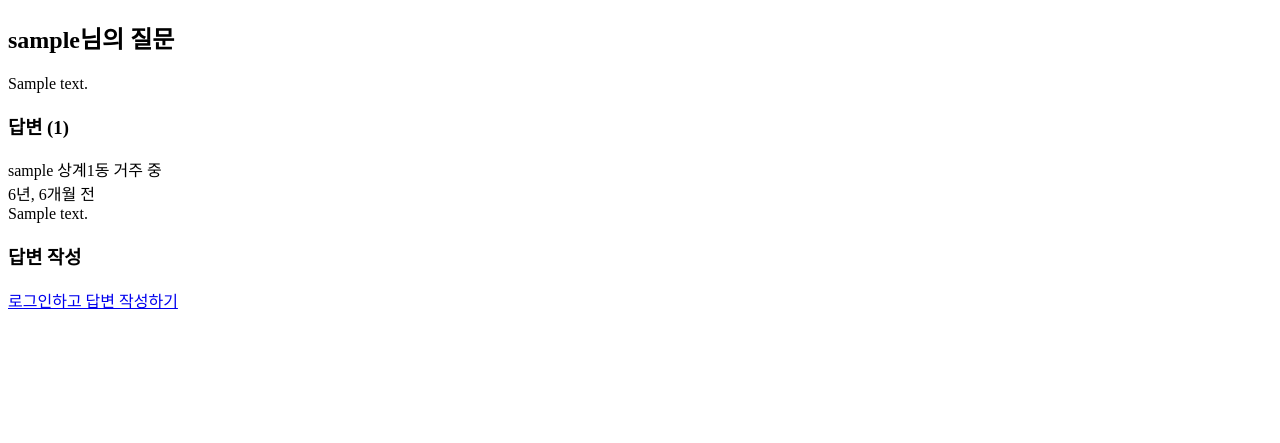
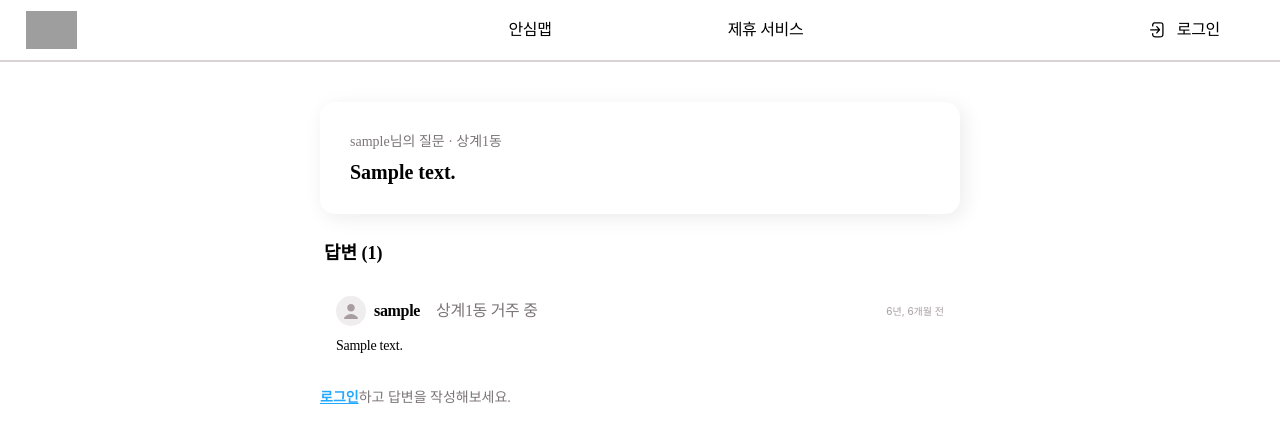
Before and after one commit to 2026-HERETHON/2026-herethon-3, a Django app: page /qna/question/1/ in a window 1280 px wide. Shown: the top 443 px of the page. Run offline with Django 5.2, Linux system fonts and the light colour scheme; data comes from the database, SQL or seed files in the repository; tables that the repository leaves empty hold one stand-in row (values such as "Sample post"); grey boxes are pictures that could not be loaded.

Commit message:
mypage 수정

```diff
--- a/accounts/templates/accounts/profile.html
+++ b/accounts/templates/accounts/profile.html
@@ -270,10 +270,10 @@
             {% for a in answers %}
               <a href="{% url 'qna:detail' question_id=a.question.id %}" style="text-decoration:none; color:inherit; display:block;">
                 <div class="myPage-qnaItem">
-                  <div class="myPage-qnaIcon">Q</div>
-                  <span class="myPage-qnaText">{{ a.question.question_content }}</span>
+                  <div class="myPage-qnaIcon">A</div>
+                  <span class="myPage-qnaText">{{ a.answer_content }}</span>
                   <div class="myPage-qnaRight">
-                    <span class="myPage-qnaCount">답변 {{ a.question.answers.count }}</span>
+                    <span class="myPage-qnaCount">Q. {{ a.question.question_content|truncatechars:20 }}</span>
                     <img src="{% static 'accounts/mypage-images/chevron-right.svg' %}" class="myPage-qnaArrow" />
                   </div>
                 </div>
--- a/qna/templates/qna/detail.html
+++ b/qna/templates/qna/detail.html
@@ -1,15 +1,138 @@
-<!DOCTYPE html>
-<html>
-<head><title>질문 상세</title></head>
-<body data-question-id="{{ question.id }}">
-  <h2>{{ question.user.nickname }}님의 질문</h2>
-  <p id="qna-question-content">{{ question.question_content }}</p>
+{% load static %}
+<!doctype html>
+<html lang="ko">
+  <head>
+    <meta charset="UTF-8" />
+    <meta name="viewport" content="width=device-width, initial-scale=1.0" />
+    <title>{{ question.question_content|truncatechars:20 }} - 질문 상세</title>
+    <link rel="icon" type="image/svg+xml" href="{% static 'favicon.svg' %}" />
+    <link rel="stylesheet" href="{% static 'main.css' %}" />
+    <!-- 답변 카드(.rightSB-answerCard 등)는 사이드바용으로 정의된 스타일이라
+         그대로 재사용하기 위해 rightSideBar.css를 같이 불러온다. -->
+    <link rel="stylesheet" href="{% static 'components/rightSideBar/rightSideBar.css' %}" />
 
-  <h3>답변 ({{ answers.count }})</h3>
+    <style>
+      /* 🎯 [B안] 사이드바 전용으로 만들어졌던 이 페이지를 단독 페이지로도
+         어색하지 않게 보이도록 가운데 정렬된 카드 레이아웃만 얹는다.
+         .rightSB-* 클래스 자체는 건드리지 않는다(사이드바 쪽 스타일과 공유). */
+      .qnaDetail-wrap {
+        max-width: 640px;
+        margin: 40px auto 80px;
+        padding: 0 20px;
+      }
+      .qnaDetail-questionCard {
+        background: #fff;
+        border-radius: 15px;
+        box-shadow: 4px 4px 20px 0 rgba(0, 0, 0, 0.08);
+        padding: 28px 30px;
+        margin-bottom: 24px;
+        box-sizing: border-box;
+      }
+      .qnaDetail-questionUser {
+        font-size: 14px;
+        color: #7b7578;
+        margin: 0 0 8px 0;
+      }
+      .qnaDetail-questionText {
+        font-size: 20px;
+        font-weight: 600;
+        line-height: 140%;
+        margin: 0;
+        white-space: pre-line;
+      }
+      .qnaDetail-sectionTitle {
+        font-size: 18px;
+        font-weight: 600;
+        margin: 0 0 16px 4px;
+      }
+      .qnaDetail-answerForm {
+        margin-top: 24px;
+        display: flex;
+        flex-direction: column;
+        gap: 10px;
+      }
+      .qnaDetail-answerForm textarea {
+        width: 100%;
+        min-height: 90px;
+        border-radius: 10px;
+        border: 1px solid #e4e1e2;
+        padding: 12px;
+        font-family: "Pretendard", sans-serif;
+        font-size: 14px;
+        box-sizing: border-box;
+        resize: vertical;
+      }
+      .qnaDetail-answerForm button {
+        align-self: flex-end;
+        background: #21a8ff;
+        color: #fff;
+        border: none;
+        border-radius: 10px;
+        padding: 10px 20px;
+        font-size: 14px;
+        font-weight: 600;
+        cursor: pointer;
+      }
+      .qnaDetail-loginNote {
+        color: #7b7578;
+        font-size: 14px;
+      }
+      .qnaDetail-loginNote a {
+        color: #21a8ff;
+        font-weight: 600;
+      }
+    </style>
+  </head>
+  <body>
+    <!-- 🎯 profile.html과 동일한 네비 마크업. SPA 탭이 아니라 완전히 별도
+         페이지라서 안심맵/제휴 서비스/마이페이지 클릭은 실제 페이지 이동. -->
+    <nav>
+      <div id="navbar-container">
+        <a href="/" style="text-decoration: none; color: inherit;">
+          <div class="navbar-logoImg"><img src="{% static 'main-images/logo.svg' %}" /></div>
+        </a>
+        <div class="navbar-Select">
+          <a href="/" class="navbar-menu navbar-safetyMap" style="text-decoration: none; color: #000; text-align: center; font-size: 16px; font-weight: 400; line-height: 150%; letter-spacing: -0.32px;">
+            안심맵
+          </a>
+          <a href="/?tab=commercial" class="navbar-menu navbar-commercial" style="text-decoration: none; color: #000; text-align: center; font-size: 16px; font-weight: 400; line-height: 150%; letter-spacing: -0.32px;">
+            제휴 서비스
+          </a>
+        </div>
+        {% if request.user.is_authenticated %}
+        <div class="navbar-userMenu" style="display: flex; align-items: center; gap: 20px; padding-right: 60px;">
+          <a href="{% url 'accounts:profile' %}" class="navbar-ahref" style="text-decoration: none; color: inherit; margin-right:37px;">
+            <div style="display:flex; gap: 9px; align-items:center;">
+              <img src="{% static 'main-images/account.svg' %}" alt="마이페이지" />
+              <span class="navbar-mypage" style="cursor: pointer;">{{ request.user.nickname }}</span>
+            </div>
+          </a>
+          <a href="{% url 'accounts:logout' %}" class="navbar-logout" style="cursor: pointer; text-decoration: none; color: inherit;">로그아웃</a>
+        </div>
+        {% else %}
+        <a href="{% url 'accounts:login' %}" class="navbar-ahref" style="text-decoration:none;">
+          <div class="navbar-login" style="cursor:pointer;">
+            <img class="navbar-loginImg" src="{% static 'main-images/goToLogin.svg' %}" alt="로그인하기" />
+            로그인
+          </div>
+        </a>
+        {% endif %}
+      </div>
+    </nav>
+
+    <div class="qnaDetail-wrap">
+      <div class="qnaDetail-questionCard">
+        <p class="qnaDetail-questionUser">{{ question.user.nickname }}님의 질문 · {{ question.grid.dong }}</p>
+        <p class="qnaDetail-questionText" id="qna-question-content">{{ question.question_content }}</p>
+      </div>
+
+      <h3 class="qnaDetail-sectionTitle">답변 ({{ answers.count }})</h3>
       <!-- 🎯 [진짜 MTV] 답변 카드: 사이드바 실제 마크업(class="rightSB-answerCard" 등)을
            서버가 그대로 렌더링함. 프론트 JS는 값만 뽑아 재조립하지 않고,
            #qnaAnswerContainer의 innerHTML을 통째로 옮겨 붙이기만 한다.
-       data-count는 "답변 N" 배지 표시용 숫자 하나일 뿐, 콘텐츠 자체는 아님. -->
+           data-count는 "답변 N" 배지 표시용 숫자 하나일 뿐, 콘텐츠 자체는 아니다.
+           ⚠️ 이 id/구조는 rightSideBar.js의 openQuestionDetail()이 fetch로 그대로
+           파싱해가는 부분이라 그대로 유지해야 한다 (아래 페이지 셸만 새로 둘렀음). -->
       <div id="qnaAnswerContainer" data-count="{{ answers.count }}">
         {% if not answers %}
           <div style="text-align:center; color:#7b7578; padding:12px 0;">아직 답변이 없어요.</div>
@@ -32,15 +155,17 @@
         {% endif %}
       </div>
 
-  <h3>답변 작성</h3>
       {% if request.user.is_authenticated %}
-    <form method="post" action="{% url 'qna:answer_create' question.id %}">
+        <form class="qnaDetail-answerForm" method="post" action="{% url 'qna:answer_create' question.id %}">
           {% csrf_token %}
           {{ answer_form.as_p }}
           <button type="submit">답변 등록</button>
         </form>
       {% else %}
-    <a href="{% url 'accounts:login' %}">로그인하고 답변 작성하기</a>
+        <p class="qnaDetail-loginNote">
+          <a href="{% url 'accounts:login' %}">로그인</a>하고 답변을 작성해보세요.
+        </p>
       {% endif %}
+    </div>
   </body>
 </html>
```
Also changed, not shown: .github/ISSUE_TEMPLATE/✨-feature---기능-추가.md (added), .github/ISSUE_TEMPLATE/🐛-fix---고칠-것.md (added), .github/ISSUE_TEMPLATE/🧼-init---프로젝트-세팅.md (added), .github/ISSUE_TEMPLATE/🪡-refactor---기능-수정.md (added). Lines whose indentation alone changed are shown as unchanged.
